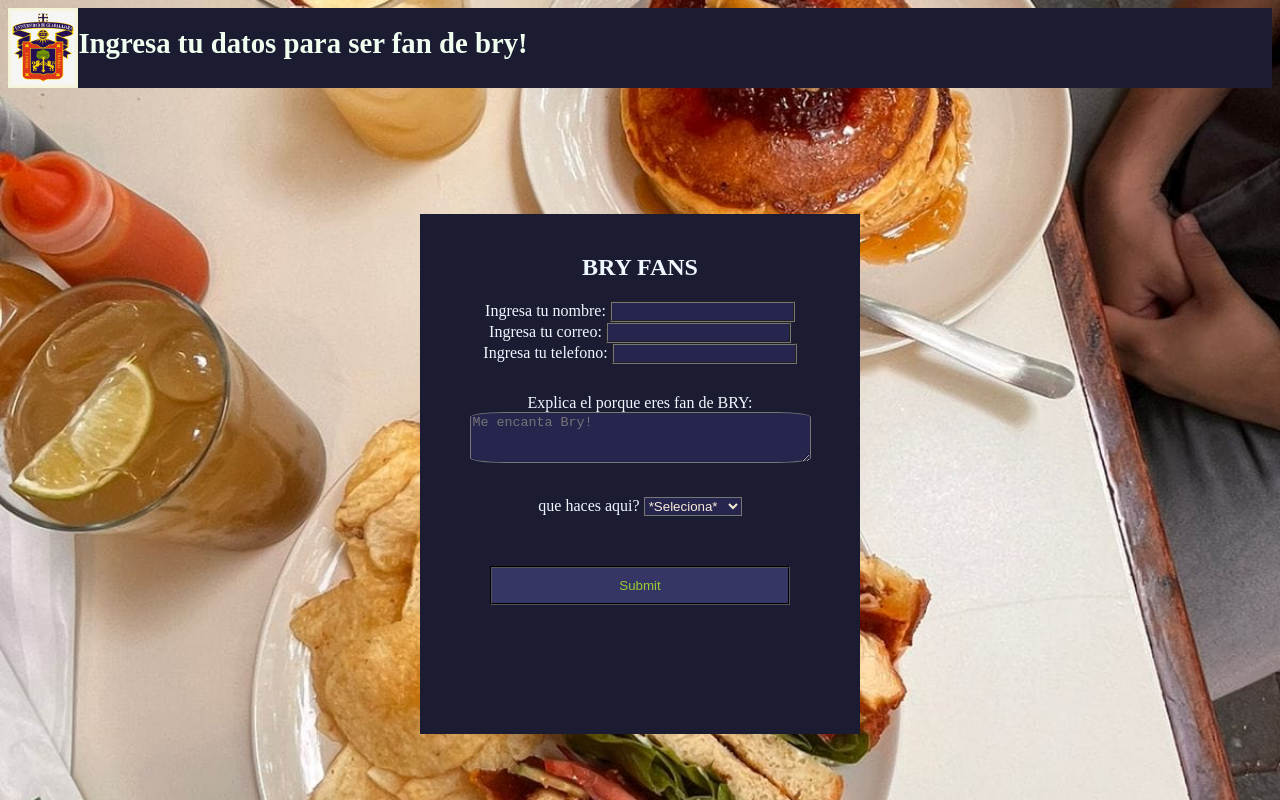
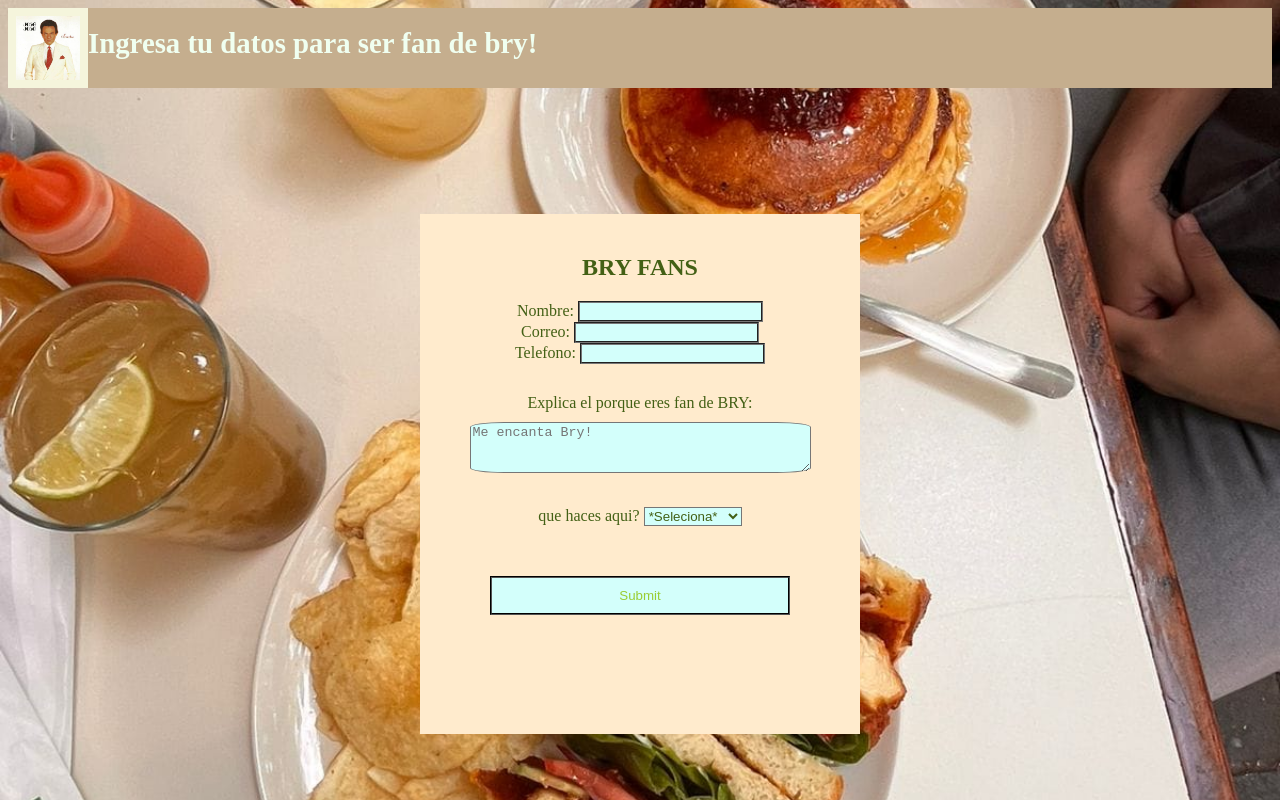
Before and after one commit to FloresBry/carpeta-html, a plain HTML site: page contacto.html in a window 1280 px wide. Drawn offline with Linux system fonts and the light colour scheme.

Commit message:
Modificamos contactos con relacion a josejose

```diff
--- a/contacto.html
+++ b/contacto.html
@@ -9,7 +9,7 @@
 
 <body id="fondo_formulario">
     <header id="encabezado">
-        <img id="logo" alt="logo" src="logo.png">
+        <img id="logo" alt="logo" src="jose-jose.jpg">
         <h1 id="titulo_formulario">Ingresa tu datos para ser fan de bry!</h1>
     </header>
     <main>
@@ -20,13 +20,13 @@
             <h2>BRY FANS</h2>
             <section>
                 <div>
-                    <label for="name">Ingresa tu nombre: </label><input type="text" id="name" required>
+                    <label for="name">Nombre: </label><input type="text" id="name" required>
                 </div>
                 <div>
-                <label for="email">Ingresa tu correo: </label><input type="email" id="email" required>
+                <label for="email">Correo: </label><input type="email" id="email" required>
                 </div>
                 <div>
-                <label for="telefono">Ingresa tu telefono: </label><input type="number" id="telefono" required>
+                <label for="telefono">Telefono: </label><input type="number" id="telefono" required>
                 </div>
             </section>
             <section>
--- a/styles.css
+++ b/styles.css
@@ -35,7 +35,7 @@
 
     width: 100%;
     height: 80px;
-    background-color: #1b1b32;
+    background-color: rgb(197, 174, 142);
     display: flex;
 }
 #logo{
@@ -44,7 +44,7 @@
     width: max(4rem, 3vw);
     background-color: beige;
     aspect-ratio: 32/4;
-    padding: 0.2rem;
+    padding: 0.5rem;
 
 
 }
@@ -131,22 +131,22 @@
     gap:20px;
 }
 #cuerpo_formulario{
-    color: aliceblue;
+    color: rgb(67, 96, 21);
     display: flex;
     justify-content: center;
 }
 input{
-    color: azure;
-    background-color: #25254e;
+    color: rgb(218, 126, 126);
+    background-color: #d3fffb;
     border-style:groove;
 }
 select{
-    color: antiquewhite;
-    background-color: #25254e;
+    color: rgb(67, 96, 21);
+    background-color: #d3fffb;
 }
 #enviar{
     color: yellowgreen;
-    background-color: #353566;
+    background-color: #d3fffb;
     padding: 10px;
     width: 300px;
 
@@ -158,16 +158,20 @@ section:last-of-type{
     margin-bottom: 50PX;
 }
 textarea{
-    background-color: #25254e;
+    color: rgb(23, 25, 26);
+    margin-top: 10px;
+    background-color: #d3fffb;
     border-radius:10%;
 }
 #cuadro_formulario_contacto{
+
+
     text-align: center;
     margin-top: 10%;
     padding: 20px;
     width: 25rem;
     height: 30rem;
-    background-color: #1b1b32;
+    background-color: blanchedalmond;
 }
 .seccion{
     margin
```
Also changed, not shown: jose-jose.jpg (added).
